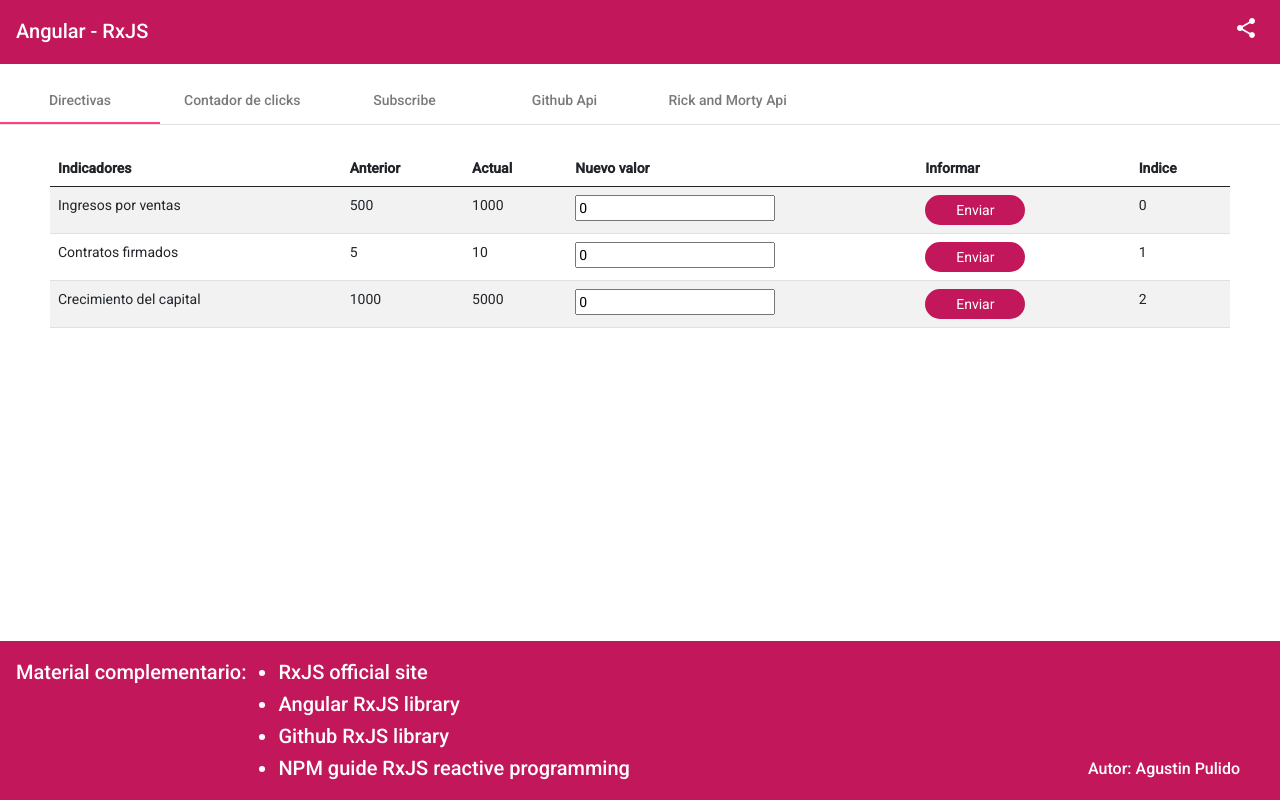
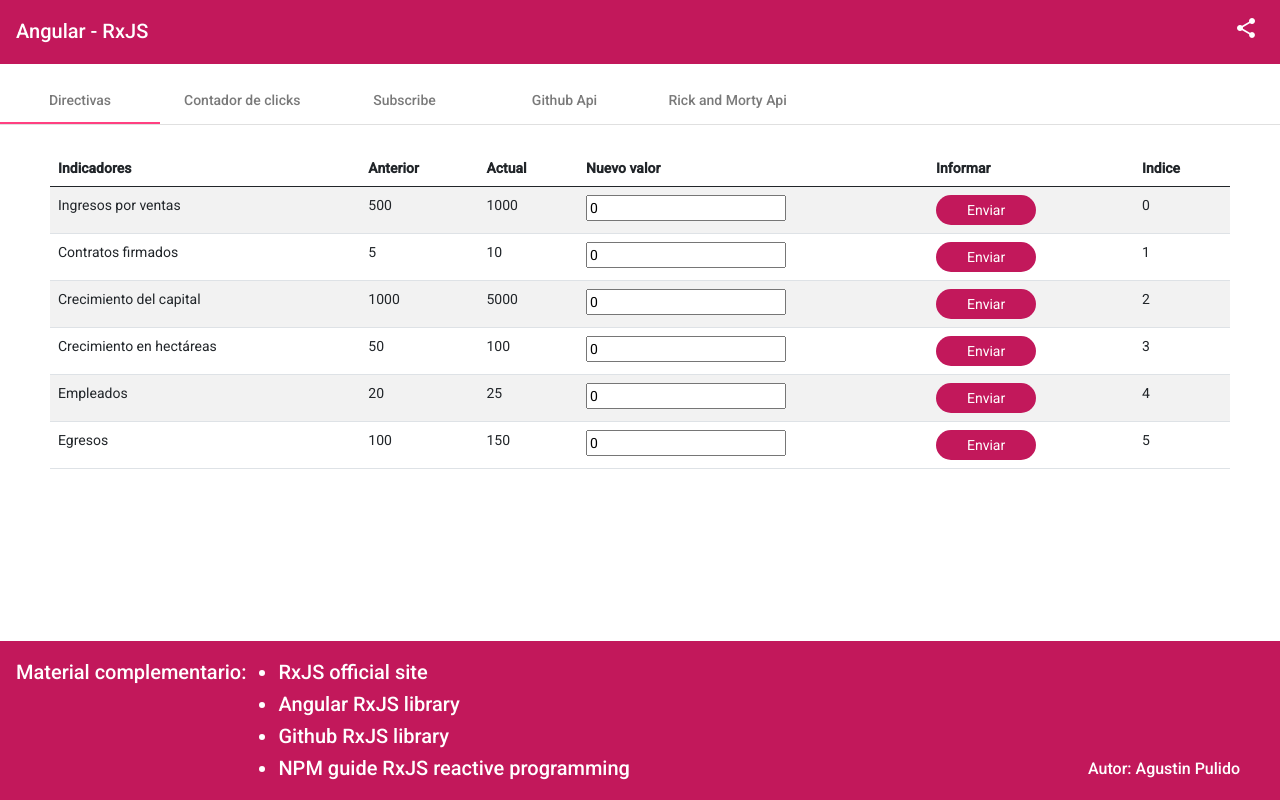
Before and after one commit to AgustinPulido/RxJS-App, an Angular app: page / in a window 1280 px wide. Built offline with nearby package versions, Linux system fonts and the light colour scheme; no server answers.

Commit message:
Added more indicators

```diff
--- a/src/app/directivas/directivas.component.ts
+++ b/src/app/directivas/directivas.component.ts
@@ -22,10 +22,25 @@ export class DirectivasComponent implements OnInit {
       name: 'Crecimiento del capital',
       penultimate: 1000,
       ultimate: 5000,
+    },
+    {
+      name: 'Crecimiento en hectáreas',
+      penultimate: 50,
+      ultimate: 100,
+    },
+    {
+      name: 'Empleados',
+      penultimate: 20,
+      ultimate: 25,
+    },
+    {
+      name: 'Egresos',
+      penultimate: 100,
+      ultimate: 150,
     }
   ];
 
-  values: Array<any> = [0, 0, 0];
+  values: Array<any> = [0, 0, 0, 0, 0, 0];
 
   constructor() { }
 
```
